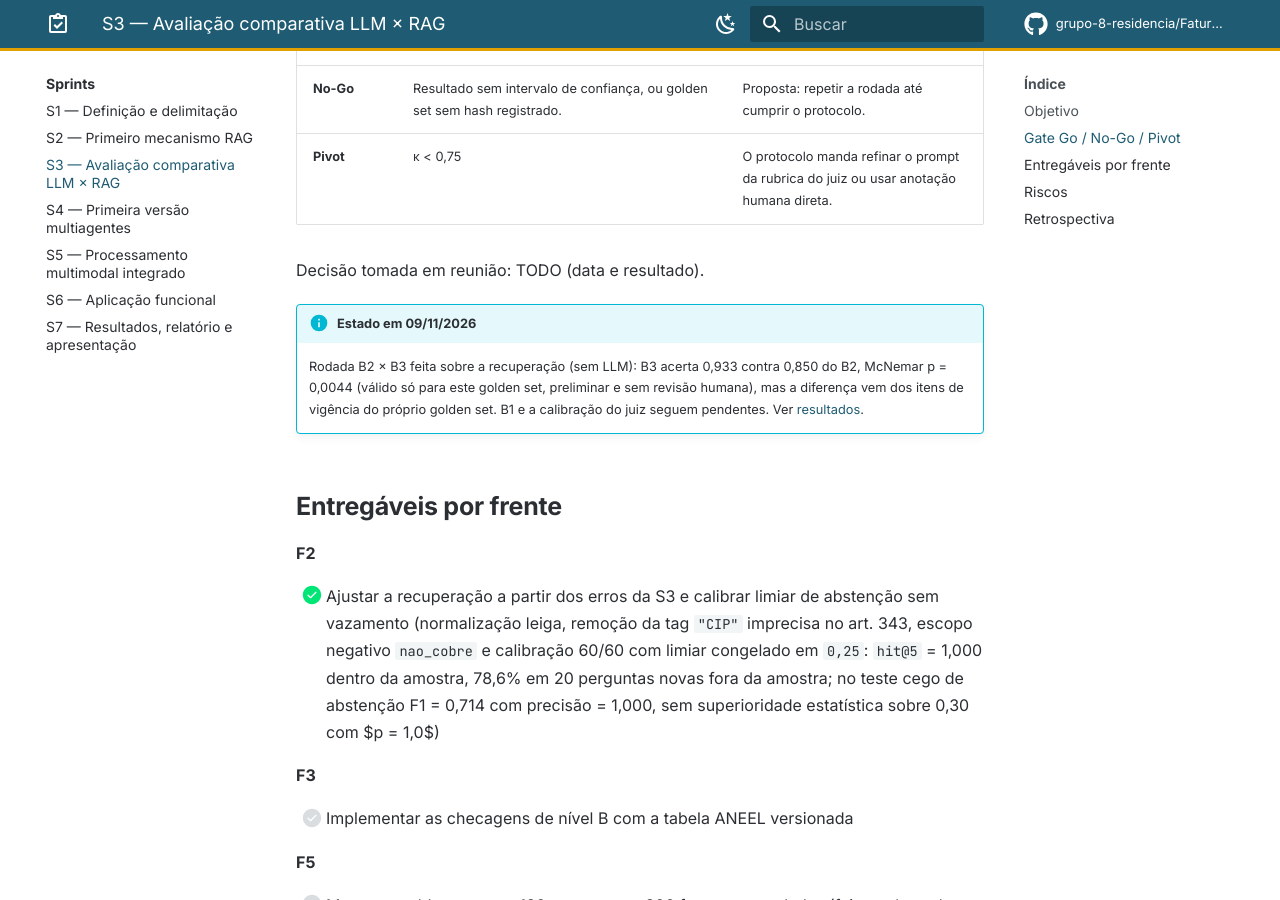
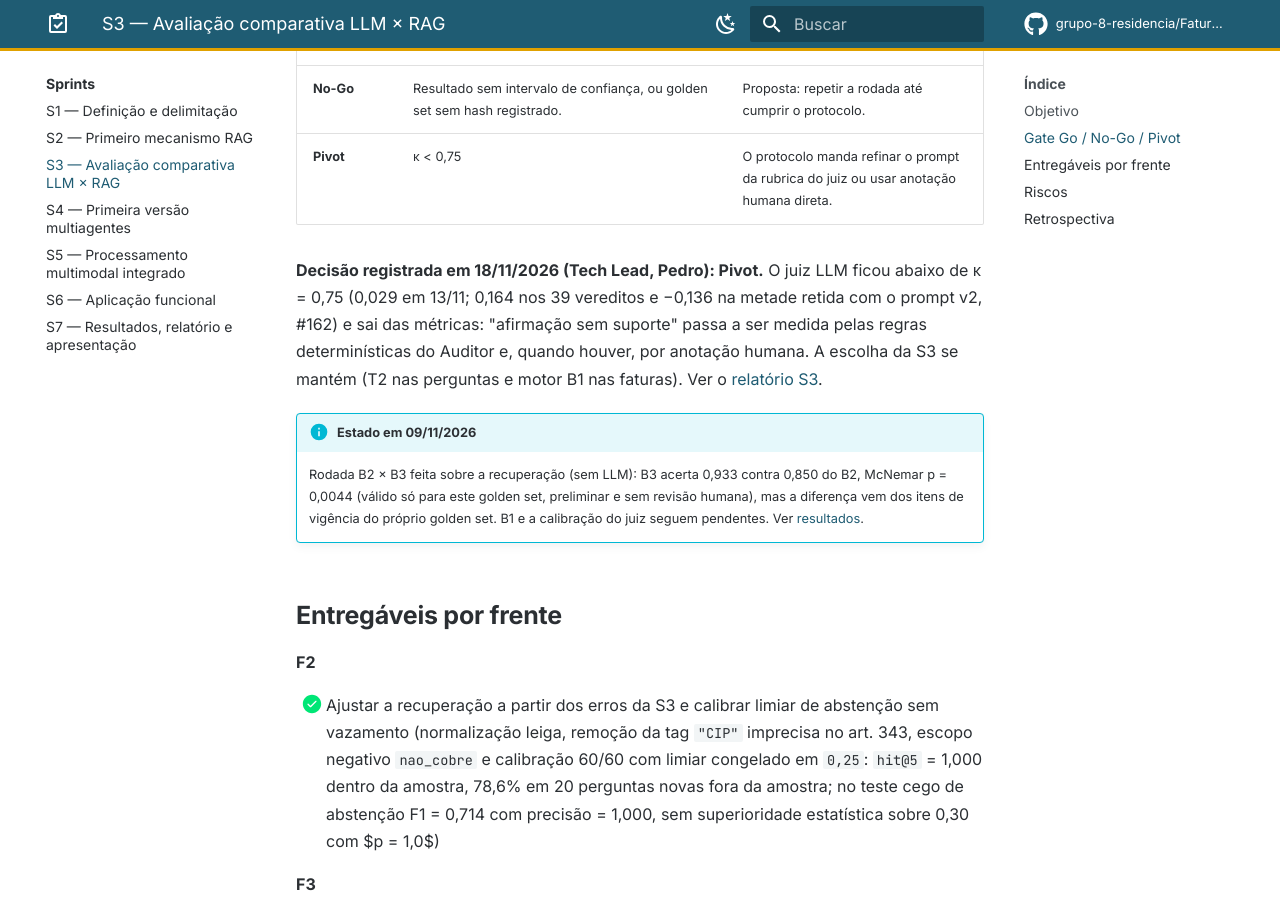
Before and after one commit to grupo-8-residencia/Fatura-Aberta, an MkDocs documentation site: the page built from docs/sprints/s3.md, in a window 1280 px wide and 900 px high, scrolled down 849 px. Built offline with MkDocs 1.6.1 and Material for MkDocs 9.7.7, drawn with Linux system fonts in a browser that asks for light colours; plug-ins that fetch from the network failed and are left out; comment, search, counter and statistics services are not loaded.

Commit message:
docs: decisão do gate da S3 (pivot do juiz) e do gabarito v2 do golden set
Registrado com o Pedro em 18/11/2026: gate da S3 em pivot (juiz LLM fora das métricas) e, no
golden set, sem segunda rodada, com as 4 correções num gabarito v2 na S5.

Co-Authored-By: Claude Opus 5.5 <noreply@anthropic.com>

```diff
--- a/docs/sprints/s3.md
+++ b/docs/sprints/s3.md
@@ -20,7 +20,11 @@ Comparar, com estatística, o motor determinístico (B1), um LLM com RAG sem fil
 | **No-Go** | Resultado sem intervalo de confiança, ou golden set sem hash registrado. | Proposta: repetir a rodada até cumprir o protocolo. |
 | **Pivot** | κ < 0,75 | O protocolo manda refinar o prompt da rubrica do juiz ou usar anotação humana direta. |
 
-Decisão tomada em reunião: TODO (data e resultado).
+**Decisão registrada em 18/11/2026 (Tech Lead, Pedro): Pivot.** O juiz LLM ficou abaixo de κ = 0,75
+(0,029 em 13/11; 0,164 nos 39 vereditos e −0,136 na metade retida com o prompt v2, #162) e sai das
+métricas: "afirmação sem suporte" passa a ser medida pelas regras determinísticas do Auditor e, quando
+houver, por anotação humana. A escolha da S3 se mantém (T2 nas perguntas e motor B1 nas faturas). Ver o
+[relatório S3](../avaliacao/relatorio-s3-final.md).
 
 !!! info "Estado em 09/11/2026"
     Rodada B2 × B3 feita sobre a recuperação (sem LLM): B3 acerta 0,933 contra 0,850 do B2, McNemar p = 0,0044 (válido só para este golden set, preliminar e sem revisão humana), mas a diferença vem dos itens de vigência do próprio golden set. B1 e a calibração do juiz seguem pendentes. Ver [resultados](../avaliacao/resultados.md).
```
Also changed, not shown: docs/avaliacao/golden-set.md (+2 -1 lines).
